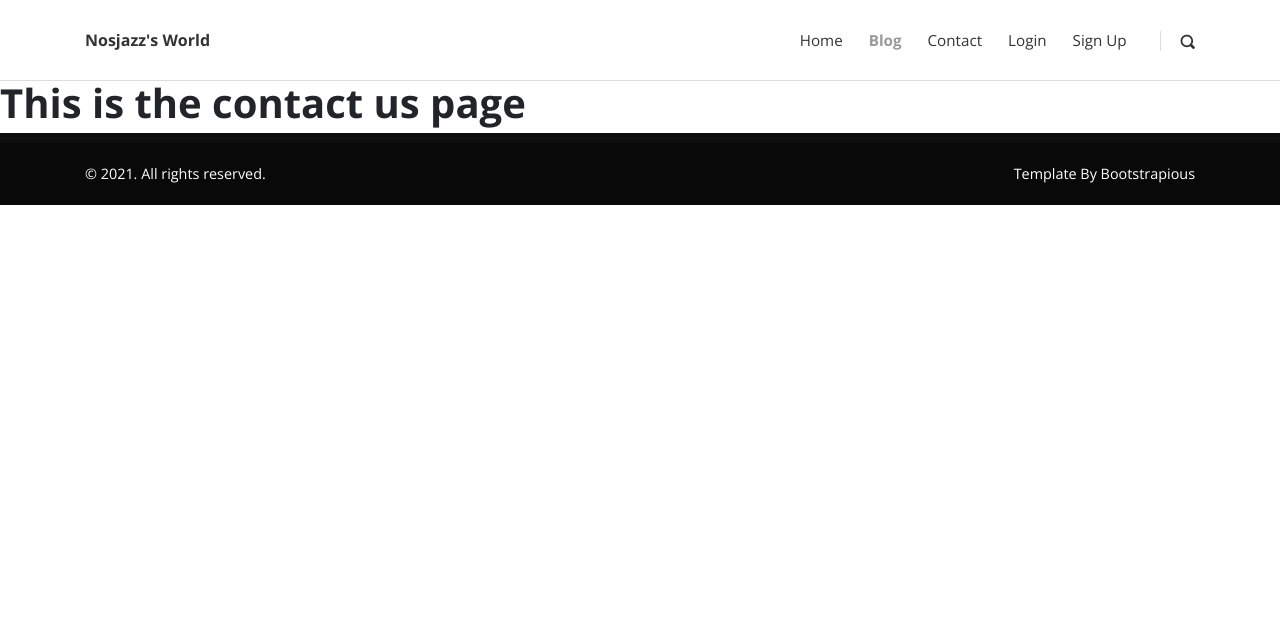
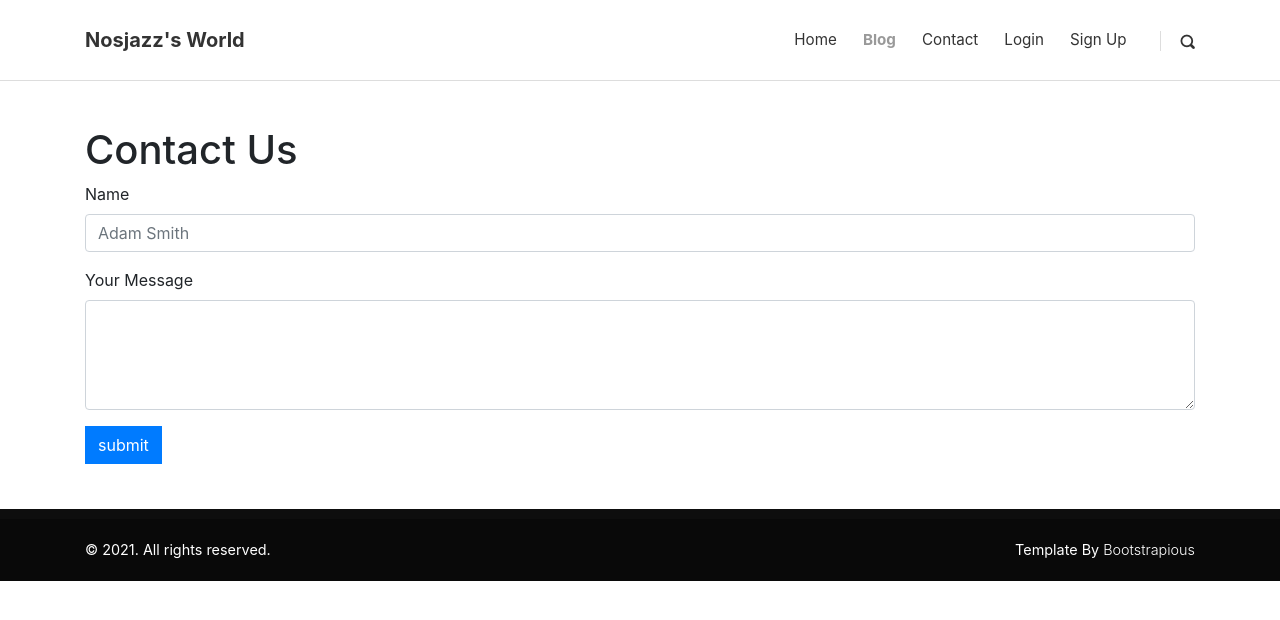
Before and after one commit to Nosjazz/milestone_4, a Django app: page /contact/ in a window 1280 px wide. Shown: the top 620 px of the page. Run offline with Django 3.2, Linux system fonts and the light colour scheme; some libraries are stand-ins or nearby versions.

Commit message:
add contact us form

```diff
--- a/src/templates/account/login.html
+++ b/src/templates/account/login.html
@@ -6,7 +6,6 @@
 {% block head_title %}{% trans "Sign In" %}{% endblock %}
 
 {% block content %}
-
 <div class="container" style="margin-top: 45px; margin-bottom: 45px">
 
     <div class="col-sm-6 col-sm-offset-3 col-md-8 col-md-offset-2  mx-auto">
--- a/src/templates/account/logout.html
+++ b/src/templates/account/logout.html
@@ -5,7 +5,6 @@
 {% block head_title %}{% trans "Sign Out" %}{% endblock %}
 
 {% block content %}
-
 <div class="container" style="margin-top: 45px; margin-bottom: 45px">
 
     <div class="col-sm-6 col-sm-offset-3">
--- a/src/templates/contact.html
+++ b/src/templates/contact.html
@@ -3,8 +3,20 @@
 
 
 {% block content %}
+<link rel="stylesheet" href="{% static 'vendor/bootstrap/css/bootstrap.min.css' %}">
 
-<h1>This is the contact us page</h1>
-
-
+<div class="container" style="margin-top: 45px; margin-bottom: 45px">
+    <h1>Contact Us</h1>
+    <form>
+        <div class="form-group">
+            <label for="name">Name</label>
+            <input type="text" class="form-control" id="name" placeholder="Adam Smith">
+        </div>
+         <div class="form-group">
+            <label for="exampleFormControlTextarea1">Your Message</label>
+            <textarea class="form-control" id="exampleFormControlTextarea1" rows="4"></textarea>
+        </div>
+        <button type="submit" class="btn btn-primary">submit</button>
+    </form>
+</div>
 {% endblock content %}
```
Also changed, not shown: src/db.sqlite3.
